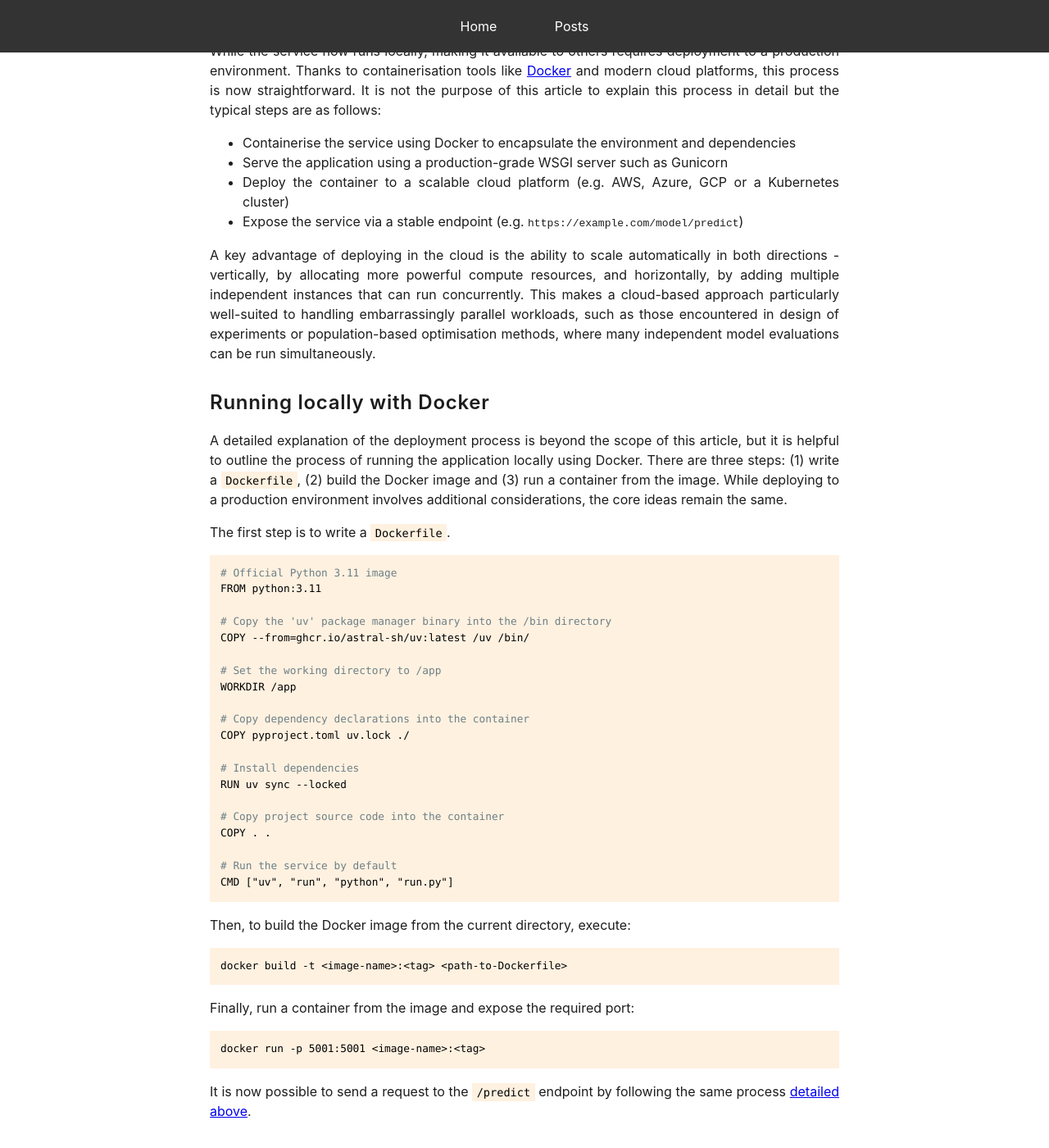
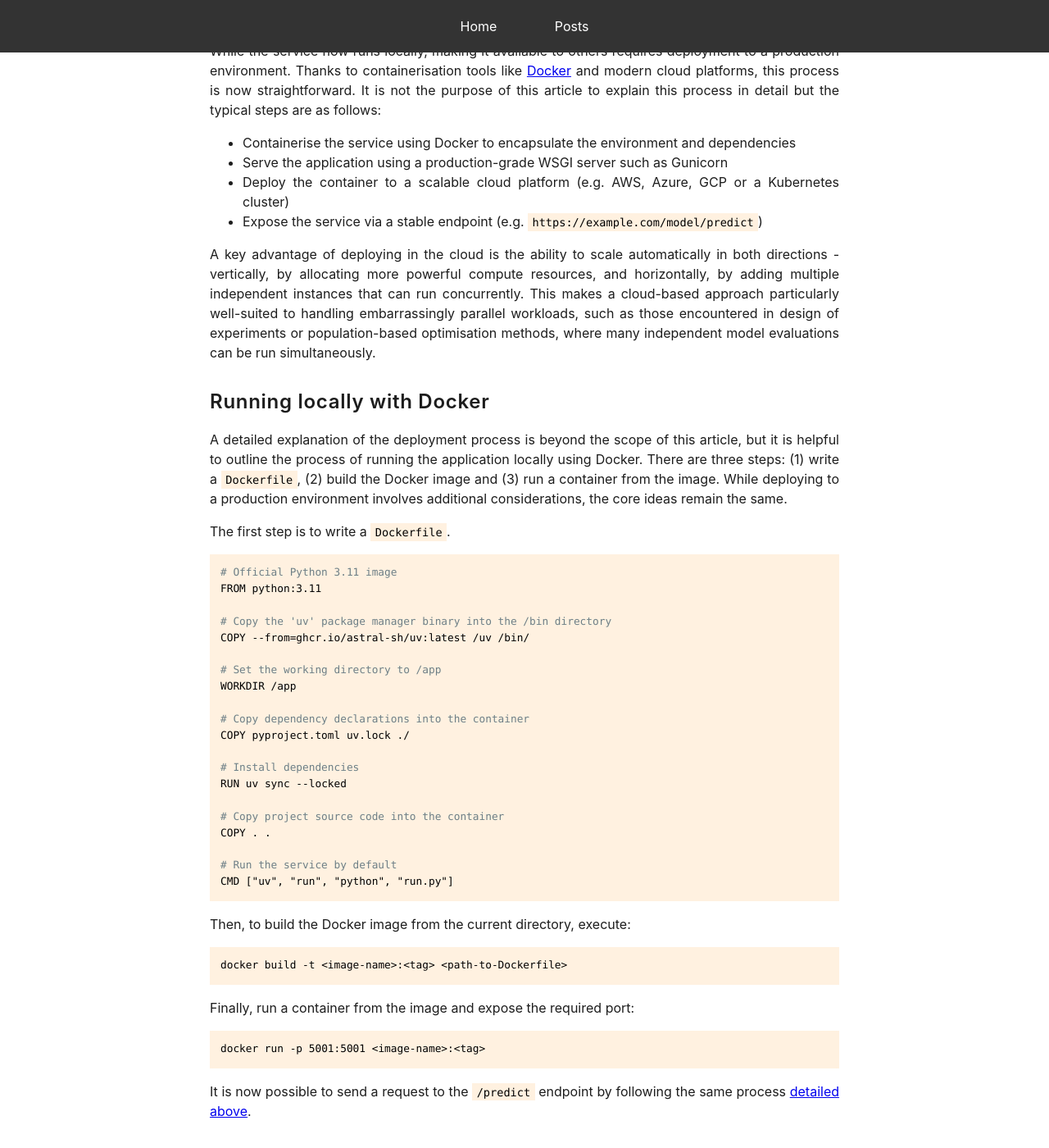
Before and after one commit to mark-hobbs/mark-hobbs.github.io, a Jekyll site: the page built from _posts/2025-04-15-model-deployment.md, in a window 1280 px wide and 1400 px high, scrolled down 5156 px. Shown: the whole window at 82% size. Built offline with Jekyll 4.4.1, drawn with Linux system fonts in a browser that asks for light colours; formulas are drawn with MathJax 3.

Commit message:
Code highlighting for both paragraphs and lists

```diff
--- a/_sass/base.scss
+++ b/_sass/base.scss
@@ -77,8 +77,9 @@ figure figcaption {
   margin-right: auto;
 }
 
-// Inline code
-p code {
+// Inline code (paragraphs and list items)
+p code,
+li code {
   background-color: #FFF1E0;
   padding: 0.2em 0.4em;
   font-family: Consolas, Monaco, 'Andale Mono', 'Ubuntu Mono', monospace;
```
